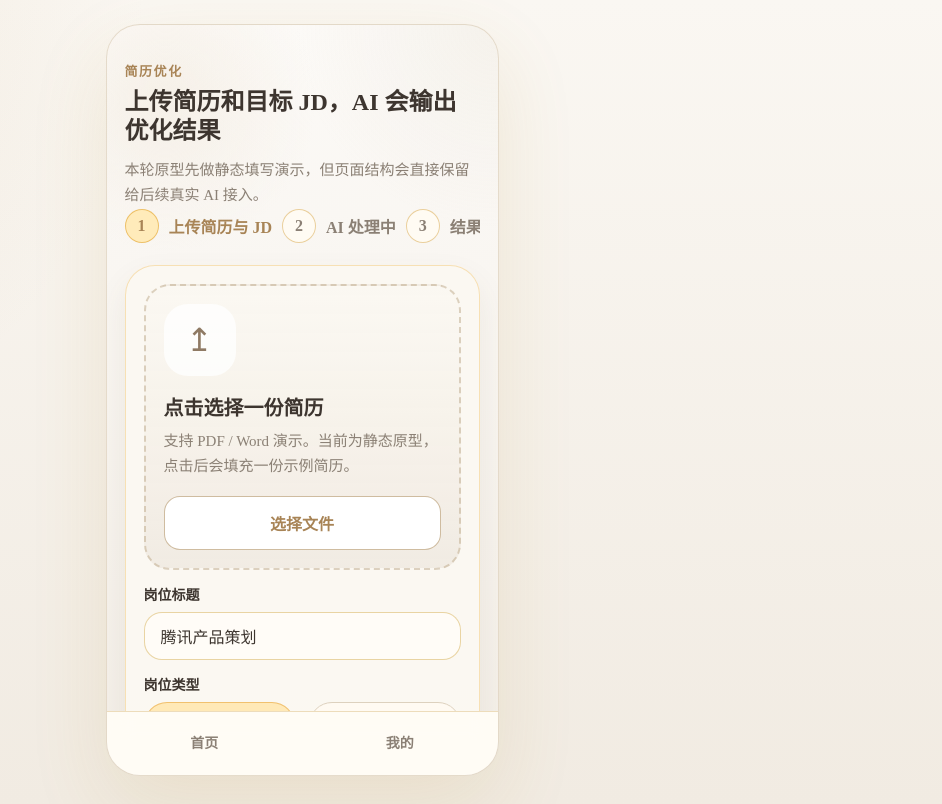
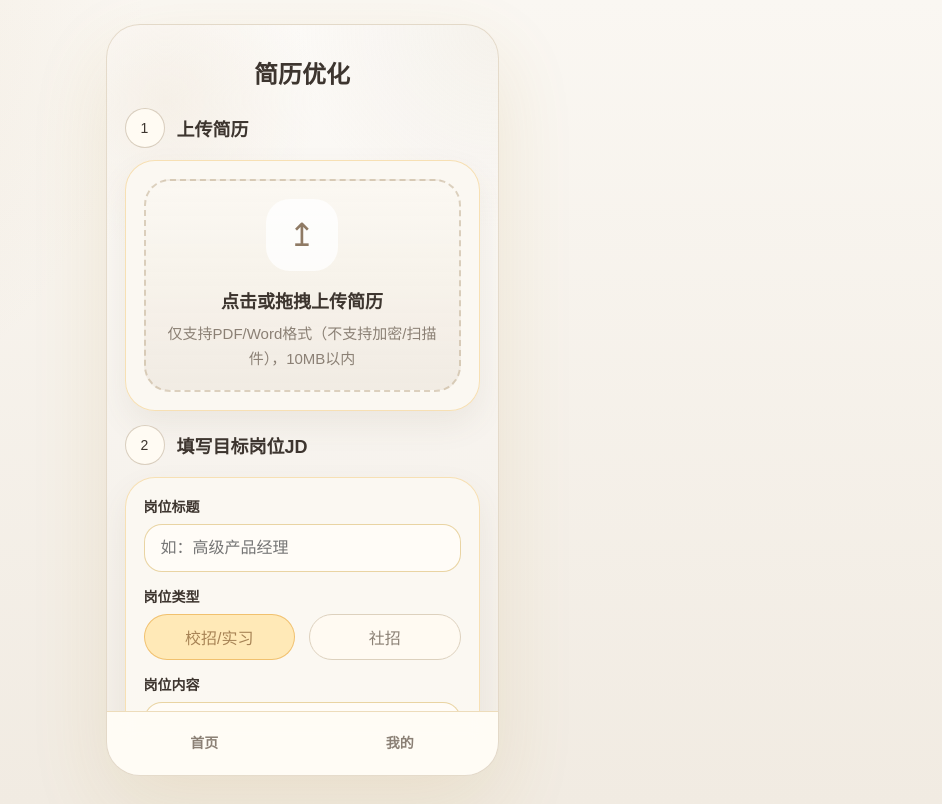
Before and after one commit to xuyira/ai4pm_phone, a Next.js app: page /resume/upload in a window 1280 px wide. Shown: the whole page, without its empty margins (338-1280 px from the left). Built offline with nearby package versions, Linux system fonts and the light colour scheme.

Commit message:
Refine homepage and resume upload layout

```diff
--- a/app/globals.css
+++ b/app/globals.css
@@ -34,7 +34,7 @@ html {
 body {
   margin: 0;
   color: var(--text);
-  font-family: "Times New Roman", "Microsoft YaHei", serif;
+  font-family: "Microsoft YaHei", sans-serif;
   background: transparent;
   overflow: hidden;
 }
@@ -740,15 +740,65 @@ textarea {
 }
 
 .info-item-title {
-  margin: 0 0 6px;
+  margin: 0;
   font-size: 14px;
   font-weight: 800;
+  color: #000000;
 }
 
 .info-item-copy {
-  margin: 0 0 14px;
-  color: #4e453d;
-  line-height: 1.7;
+  margin: 0 0 12px;
+  color: #7f7f7f;
+  line-height: 1.8;
+  font-size: 13px;
+  font-weight: 400;
+}
+
+.resume-page-title {
+  margin: 10px 0 0;
+  font-size: 24px;
+  line-height: 1.2;
+  text-align: center;
+  font-weight: 700;
+  color: var(--text);
+}
+
+.resume-block {
+  display: grid;
+  gap: 12px;
+}
+
+.resume-block-head {
+  display: flex;
+  align-items: center;
+  gap: 12px;
+}
+
+.resume-block-index {
+  width: 40px;
+  height: 40px;
+  border-radius: 999px;
+  border: 1px solid rgba(208, 196, 178, 0.8);
+  background: rgba(255, 251, 243, 0.96);
+  display: inline-flex;
+  align-items: center;
+  justify-content: center;
+  font-size: 14px;
+  color: var(--text);
+}
+
+.resume-block-title {
+  margin: 0;
+  font-size: 18px;
+  font-weight: 700;
+  color: var(--text);
+}
+
+.upload-box-resume {
+  min-height: 202px;
+  justify-items: center;
+  align-content: center;
+  text-align: center;
 }
 
 .record-grid-card {
--- a/app/resume/upload/page.tsx
+++ b/app/resume/upload/page.tsx
@@ -1,26 +1,36 @@
 import Link from "next/link";
 import {
   FakeUploadCard,
-  RecordSummaryLinks,
   ResumeTypeSwitch
 } from "@/components/interactive";
-import { PageIntro, StepStrip } from "@/components/ui";
 
 export default function ResumeUploadPage() {
   return (
     <div>
-      <PageIntro
-        eyebrow="简历优化"
-        title="上传简历和目标 JD，AI 会输出优化结果"
-        subtitle="本轮原型先做静态填写演示，但页面结构会直接保留给后续真实 AI 接入。"
-      />
-      <StepStrip steps={["上传简历与 JD", "AI 处理中", "结果页"]} active={0} />
-      <section className="card section form-stack">
-        <FakeUploadCard />
+      <section className="section">
+        <h1 className="resume-page-title">简历优化</h1>
+      </section>
 
+      <section className="section form-stack">
+        <div className="resume-block">
+          <div className="resume-block-head">
+            <span className="resume-block-index">1</span>
+            <h2 className="resume-block-title">上传简历</h2>
+          </div>
+          <div className="card">
+            <FakeUploadCard variant="resume" />
+          </div>
+        </div>
+
+        <div className="resume-block">
+          <div className="resume-block-head">
+            <span className="resume-block-index">2</span>
+            <h2 className="resume-block-title">填写目标岗位JD</h2>
+          </div>
+          <div className="card form-stack">
             <div>
               <label className="field-label">岗位标题</label>
-          <input className="input" defaultValue="腾讯产品策划" />
+              <input className="input" placeholder="如：高级产品经理" />
             </div>
 
             <div>
@@ -29,10 +39,10 @@ export default function ResumeUploadPage() {
             </div>
 
             <div>
-          <label className="field-label">岗位内容 JD</label>
+              <label className="field-label">岗位内容</label>
               <textarea
                 className="textarea"
-            defaultValue="负责内容产品规划、需求分析、用户调研与策略优化；能够与设计、研发、运营协同推进版本落地。"
+                placeholder="请粘贴目标岗位的职责描述和任职要求..."
               />
             </div>
 
@@ -40,11 +50,12 @@ export default function ResumeUploadPage() {
               <label className="field-label">其他备注</label>
               <textarea
                 className="textarea"
-            defaultValue="希望更突出数据分析能力、项目推进能力，以及对校园产品场景的理解。"
+                placeholder="其他需要补充的信息..."
               />
             </div>
+          </div>
+        </div>
 
-        <RecordSummaryLinks />
         <Link href="/resume/loading" className="button">
           开始简历优化
         </Link>
--- a/components/interactive.tsx
+++ b/components/interactive.tsx
@@ -2,42 +2,89 @@
 
 import Link from "next/link";
 import { useRouter } from "next/navigation";
-import { useState } from "react";
+import { useRef, useState } from "react";
 import { usePrototypeStore } from "@/components/prototype-store";
 import { useToast } from "@/components/toast";
 import { getFeatureLabel, type FeatureType } from "@/lib/prototype-data";
 
 export function FakeUploadCard({
-  fileName = "徐怡然-产品经理简历.pdf"
+  fileName = "徐怡然-产品经理简历.pdf",
+  variant = "default"
 }: {
   fileName?: string;
+  variant?: "default" | "resume";
 }) {
   const [selected, setSelected] = useState(false);
+  const [currentName, setCurrentName] = useState(fileName);
+  const inputRef = useRef<HTMLInputElement | null>(null);
   const { push } = useToast();
 
   return (
-    <div className="upload-box">
+    <div
+      className={`upload-box${variant === "resume" ? " upload-box-resume" : ""}`}
+      onClick={() => {
+        if (variant === "resume") {
+          inputRef.current?.click();
+        }
+      }}
+      role={variant === "resume" ? "button" : undefined}
+      tabIndex={variant === "resume" ? 0 : undefined}
+      onKeyDown={(event) => {
+        if (variant !== "resume") {
+          return;
+        }
+        if (event.key === "Enter" || event.key === " ") {
+          event.preventDefault();
+          inputRef.current?.click();
+        }
+      }}
+    >
+      <input
+        ref={inputRef}
+        type="file"
+        accept=".pdf,.doc,.docx,application/pdf,application/msword,application/vnd.openxmlformats-officedocument.wordprocessingml.document"
+        style={{ display: "none" }}
+        onChange={(event) => {
+          const file = event.target.files?.[0];
+          if (!file) {
+            return;
+          }
+          setSelected(true);
+          setCurrentName(file.name);
+          push("文件已选择：Word 将直接读取文本，PDF 将走 PyMuPDF4LLM 提取。");
+        }}
+      />
       <div className="upload-icon">↥</div>
       <div>
-        <div style={{ fontSize: 20, fontWeight: 700 }}>
-          {selected ? "已选择简历文件" : "点击选择一份简历"}
+        <div
+          style={{
+            fontSize: variant === "resume" ? 18 : 20,
+            fontWeight: 700,
+            textAlign: variant === "resume" ? "center" : "left"
+          }}
+        >
+          {selected ? currentName : "点击或拖拽上传简历"}
         </div>
-        <p className="page-subtitle" style={{ marginTop: 8 }}>
+        <p
+          className="page-subtitle"
+          style={{ marginTop: 8, textAlign: variant === "resume" ? "center" : "left" }}
+        >
           {selected
-            ? fileName
-            : "支持 PDF / Word 演示。当前为静态原型，点击后会填充一份示例简历。"}
+            ? "已完成选择，可继续填写目标岗位 JD。"
+            : "仅支持PDF/Word格式（不支持加密/扫描件），10MB以内"}
         </p>
       </div>
+      {variant === "resume" ? null : (
         <button
           type="button"
           className="button-secondary"
           onClick={() => {
-          setSelected(true);
-          push("示例简历已就绪，后续可接入真实上传。");
+            inputRef.current?.click();
           }}
         >
           {selected ? "重新选择" : "选择文件"}
         </button>
+      )}
     </div>
   );
 }
```
Also changed, not shown: app/page.tsx (+5 -7 lines). Lines whose indentation alone changed are shown as unchanged.
